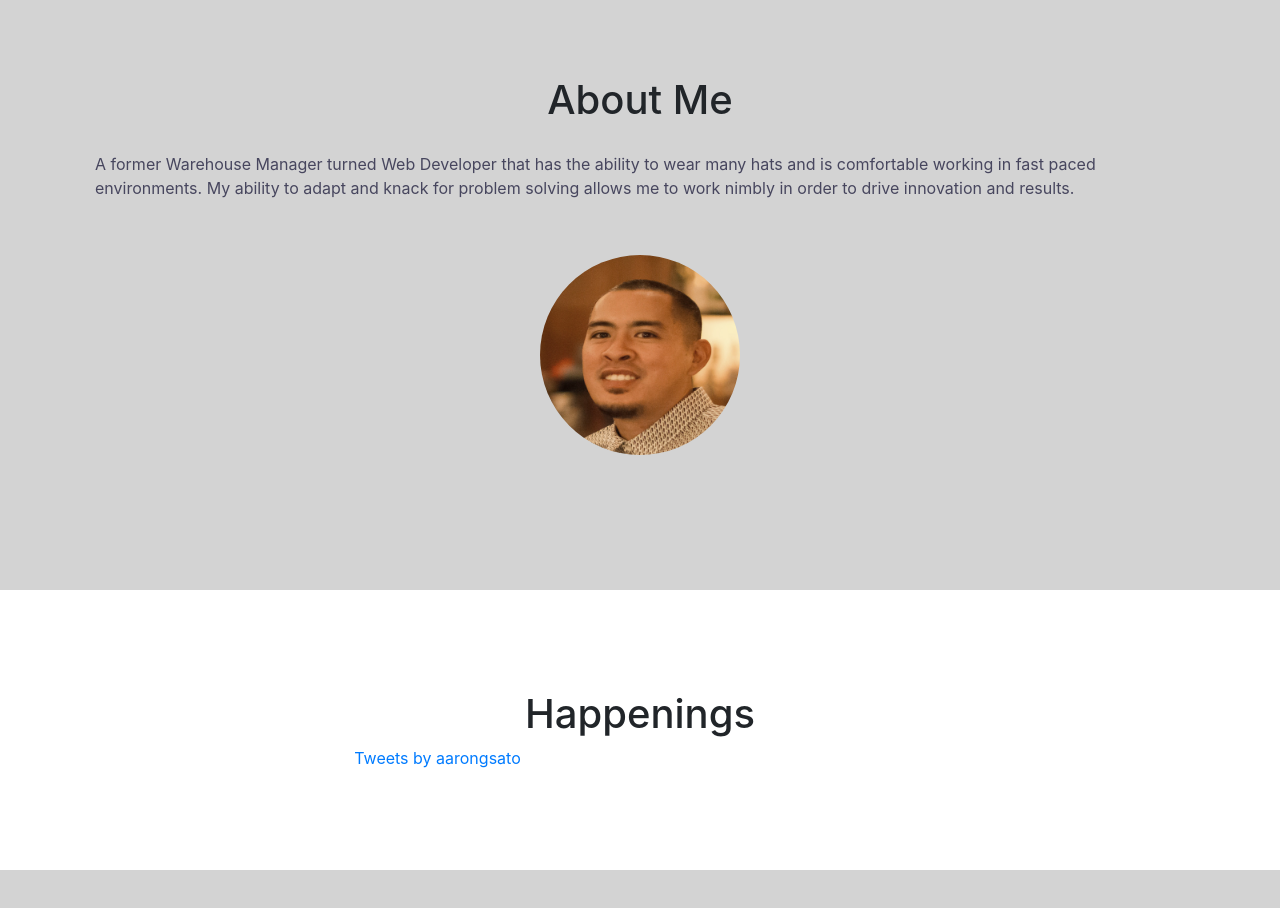
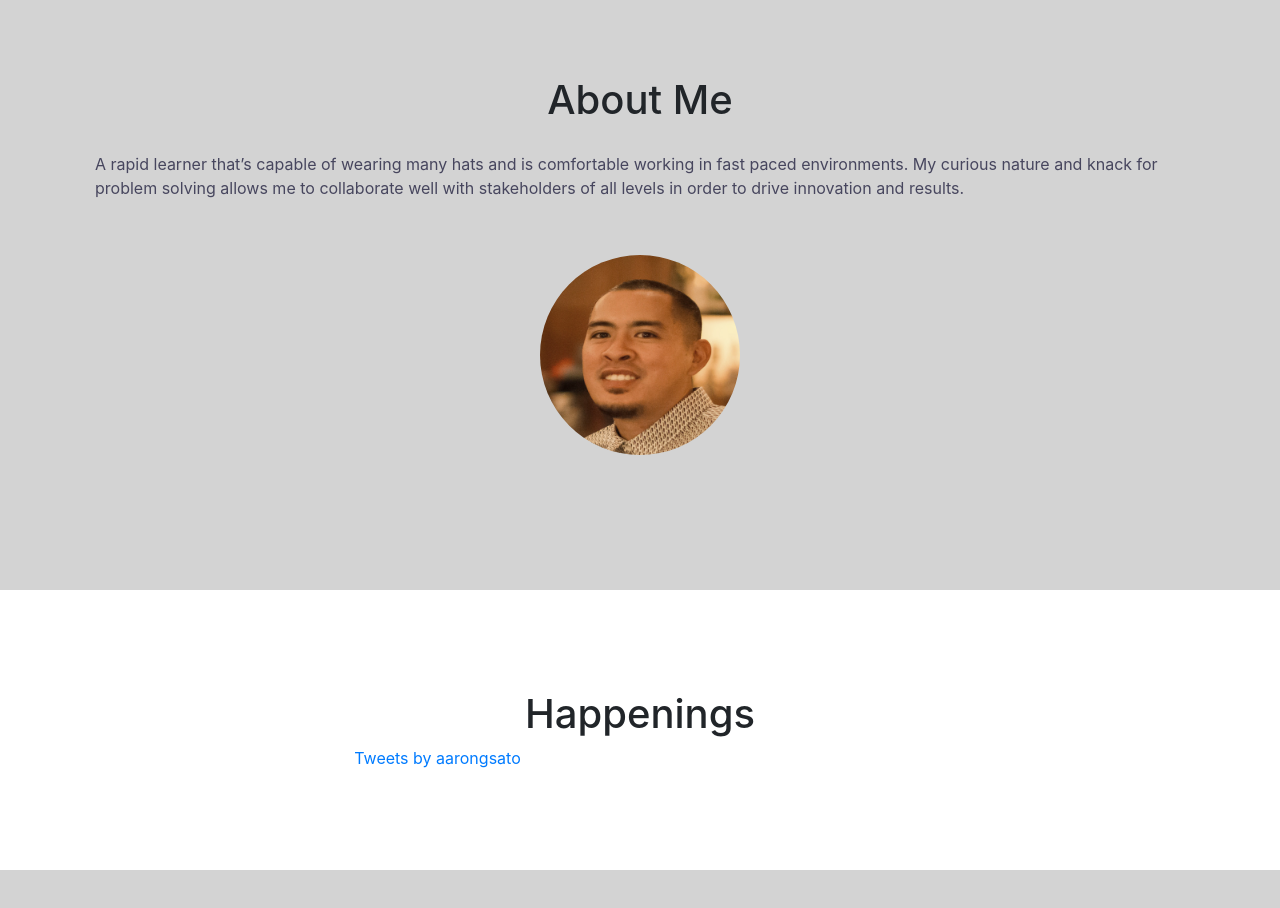
Before and after one commit to 2asato/port2, a plain HTML site: page index.html in a window 1280 px wide. Shown: the part 1560-2468 px from the top of the page. Drawn offline with nearby package versions, Linux system fonts and the light colour scheme.

Commit message:
updated about me

```diff
--- a/index.html
+++ b/index.html
@@ -262,7 +262,7 @@
       </h5> -->
       <div class="about-text">
         <h1 style="text-align: center">About Me</h1>
-        <p id="about-line" style='color: #47465E'>A former Warehouse Manager turned Web Developer that has the ability to wear many hats and  is comfortable working in fast paced environments. My ability to adapt and knack for problem solving allows me to work nimbly in order to drive innovation and results.</p>
+        <p id="about-line" style='color: #47465E'>A rapid learner that’s capable of wearing many hats and is comfortable working in fast paced environments. My curious nature and knack for problem solving allows me to collaborate well with stakeholders of all levels in order to drive innovation and results.</p>
       </div>
       <img id="profile-pic" src="pics/profile_pic.jpg" alt="" height="200" width="200">
 
```
Also changed, not shown: pics/favicon-256.png (deleted).
